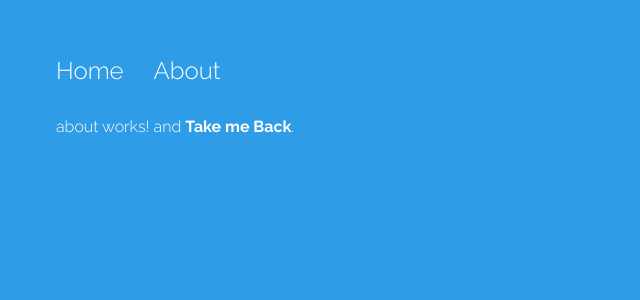
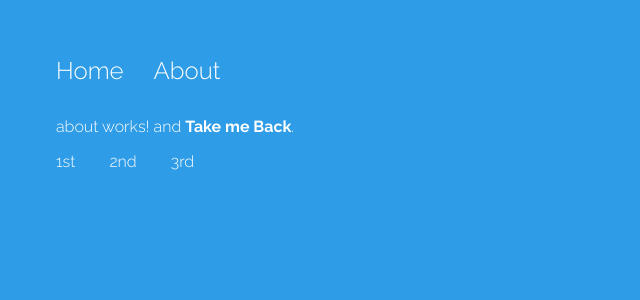
Before and after one commit to pratikaambani/angular5-practise, an Angular app: page /about/727682 in a window 1280 px wide. Shown: the top 300 px of the page, without its empty margins (0-640 px from the left). Built offline with nearby package versions, Linux system fonts and the light colour scheme.

Commit message:
inter component communication

```diff
--- a/src/app/about/about.component.html
+++ b/src/app/about/about.component.html
@@ -1,3 +1,9 @@
 <p>
   about works! and <a href="" (click)="sendMeHome()"><strong>Take me Back</strong></a>.
 </p>
+
+<ul>
+  <li *ngFor="let goal of goals">
+    {{goal}}
+  </li>
+</ul>
--- a/src/app/about/about.component.ts
+++ b/src/app/about/about.component.ts
@@ -1,5 +1,6 @@
 import { Component, OnInit } from '@angular/core';
 import { ActivatedRoute, Router, Route } from '@angular/router';
+import { DataService } from '../data.service';
 
 
 @Component({
@@ -9,11 +10,14 @@
 })
 export class AboutComponent implements OnInit {
 
-  constructor(private route: ActivatedRoute, private router: Router) {
+  constructor(private route: ActivatedRoute, private router: Router, private _data: DataService) {
     this.route.params.subscribe(res => console.log('Bingo!! We were successfully able to retrieve value from query parameter: ' +res.id));
   }
 
+  goals:any;
+
   ngOnInit() {
+    this._data.goal.subscribe(res => this.goals = res);
   }
 
   sendMeHome() {
--- a/src/app/app.module.ts
+++ b/src/app/app.module.ts
@@ -2,6 +2,7 @@
 import { NgModule } from '@angular/core';
 import { FormsModule } from '@angular/forms';
 import { BrowserAnimationsModule } from '@angular/platform-browser/animations';
+import { DataService } from './data.service';
 
 import { AppRoutingModule } from './app-routing.module';
 import { AppComponent } from './app.component';
@@ -20,7 +21,9 @@
     FormsModule,
     BrowserAnimationsModule
   ],
-  providers: [],
+  providers: [
+    DataService
+  ],
   bootstrap: [AppComponent]
 })
 export class AppModule { }
--- a/src/app/data.service.ts
+++ b/src/app/data.service.ts
@@ -1,9 +1,18 @@
 import { Injectable } from '@angular/core';
+import { BehaviorSubject } from 'rxjs';
+
 
 @Injectable({
   providedIn: 'root'
 })
 export class DataService {
 
+  private goals = new BehaviorSubject(['1st', '2nd', '3rd']);
+  goal = this.goals.asObservable();
+
   constructor() { }
+
+  changeGoal(goal) {
+    this.goals.next(goal);
+  }
 }
--- a/src/app/home/home.component.ts
+++ b/src/app/home/home.component.ts
@@ -1,5 +1,6 @@
 import { Component, OnInit } from '@angular/core';
 import { trigger, style, transition, animate, keyframes, query, stagger } from '@angular/animations';
+import { DataService } from '../data.service';
 
 
 @Component({
@@ -42,23 +43,29 @@
   itemCount: number;
   btnText: string = 'Add an Item';
   goalText: string = 'My first life goal';
-  goals = ['First', 'Second', 'Third'];
+//goals = ['First', 'Second', 'Third'];
+  goals = [];
 
-  constructor() { }
+  constructor(private _data: DataService) {
+   }
 
   ngOnInit() {
+    this._data.goal.subscribe(res => this.goals = res);
     this.itemCount = this.goals.length;
+    this._data.changeGoal(this.goals);
   }
 
   addItem() {
     this.goals.push(this.goalText);
     this.goalText = '';
     this.itemCount = this.goals.length;
+    this._data.changeGoal(this.goals);
   }
 
   removeItem(i) {
     this.goals.splice(i, 1);
-
+    this._data.changeGoal(this.goals);
+    this.itemCount = this.goals.length;
   }
 
 }
```
Also changed, not shown: Notes.txt.
